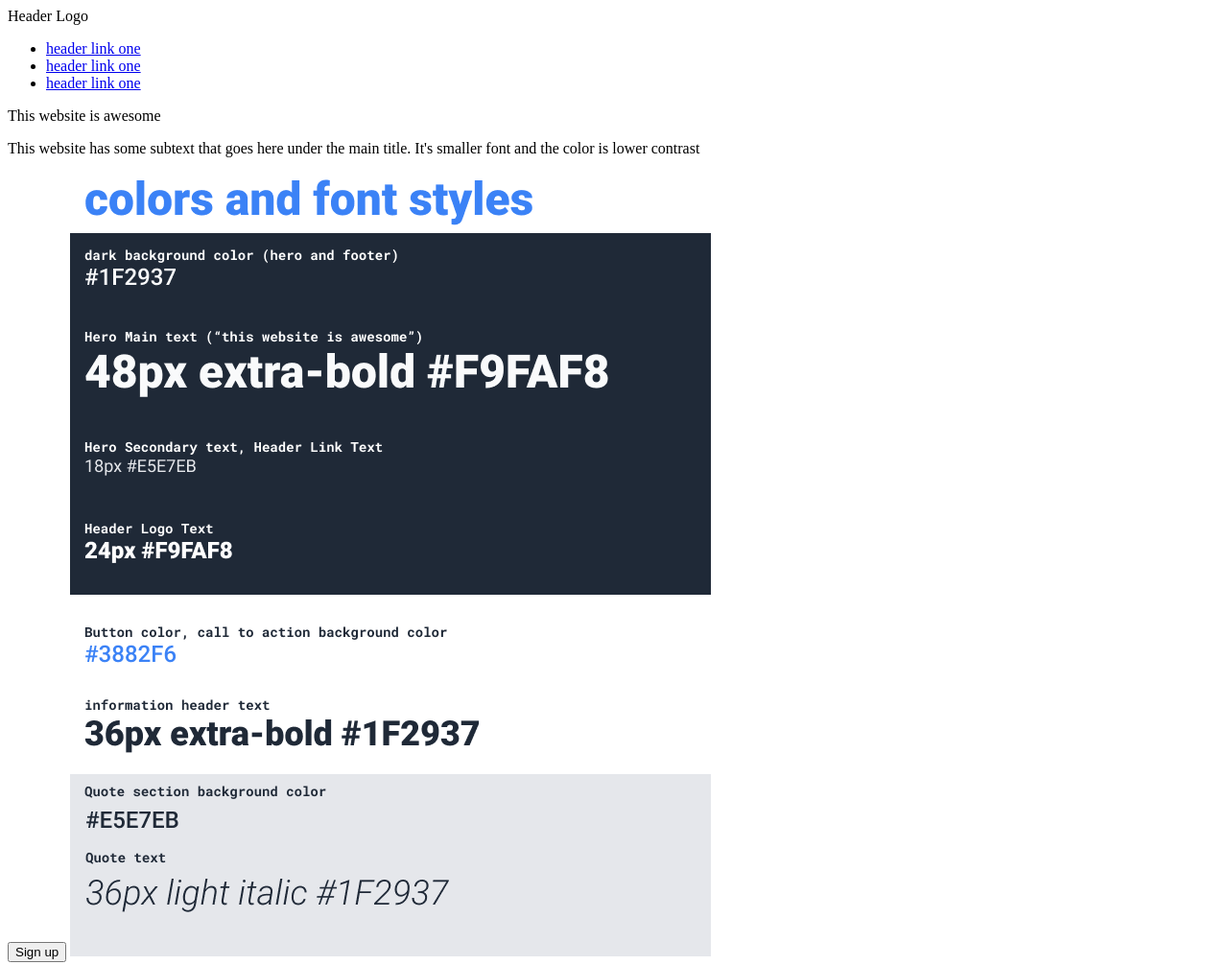
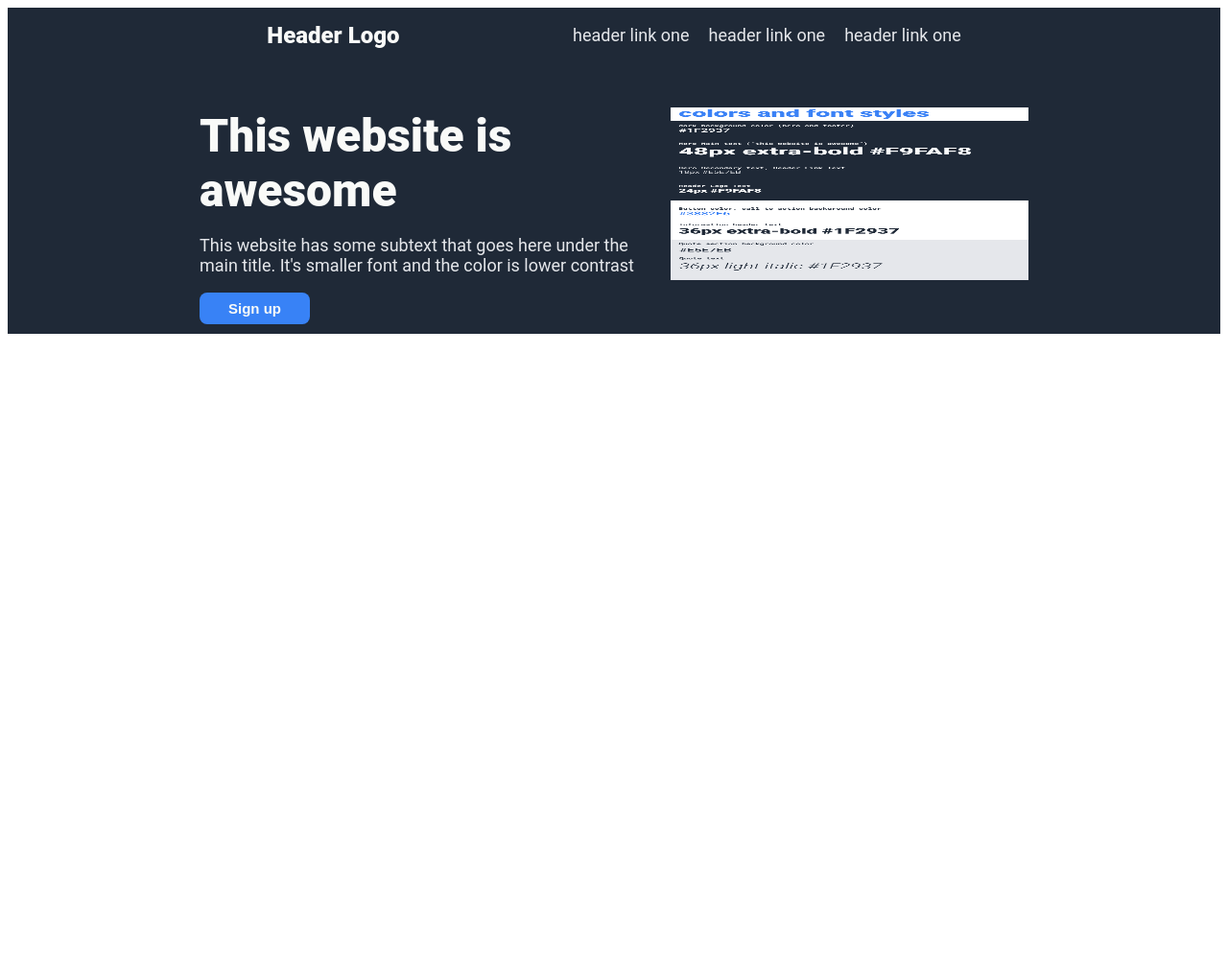
Before and after one commit to ditzaa/landing-page, a plain HTML site: page index.html in a window 1280 px wide. Shown: the whole page at 96% size. After the commit the page ends 800 px from the top, so only its background shows below. Drawn offline with Linux system fonts and the light colour scheme.

Commit message:
style first part of the page

```diff
--- a/index.html
+++ b/index.html
@@ -4,23 +4,27 @@
     <meta charset="UTF-8">
     <meta name="viewport" content="width=device-width, initial-scale=1.0">
     <title>Mockup</title>
+    <link rel="stylesheet" href="style.css">
+
 </head>
 <body>
     <div class="header-part">
      <div class="header">
       <div class="logo">Header Logo</div>
-      <ul>
+      <ul id="header-links">
         <li><a href="#">header link one</a></li>
         <li><a href="#">header link one</a></li>
         <li><a href="#">header link one</a></li>
       </ul>
+     </div>
 
-     </div>
      <div class="content-header">
-        <p id="header-title">This website is awesome</p>
-        <p id="content">This website has some subtext that goes here under the main title. It's smaller font and the color is lower contrast</p>
-        <button id="sign-up">Sign up</button>
-        <img src="./img/colors.png" alt="header-image">
+        <div id="left-content">
+         <p id="header-title">This website is awesome</p>
+         <p id="header-content">This website has some subtext that goes here under the main title. It's smaller font and the color is lower contrast</p>
+         <button id="sign-up">Sign up</button>
+        </div>
+        <img id="header-img" src="./img/colors.png" alt="header-image">
      </div>
     </div>
 
--- a/style.css
+++ b/style.css
@@ -1,3 +1,79 @@
+body{
+    font-family: 'Roboto', sans-serif;
+}
+
+.header-part{
+    background-color: #1F2937;
+    padding-bottom: 10px;
+    padding-left: 200px;
+    padding-right: 200px;
+}
+
 .header{
-    color: #1F2937;
+    display: flex;
+    justify-content: space-around;
+    align-items: center;
 }
+
+#header-title{
+    font-size: 48px;
+    color: #F9FAF8;
+    font-weight: 800;
+    margin-bottom: 10px;
+}
+
+#header-img{
+    width: 380px;
+    height: 180px;
+    display: flex;
+    flex: 0 1 1;
+}
+
+#header-content{
+    font-size: 18px;
+    color: #E5E7EB;
+}
+
+.logo{
+    font-size: 24px;
+    color:#F9FAF8;
+    font-weight: 800;
+}
+
+#header-links{
+    display: flex;
+    gap: 20px;
+    color: #E5E7EB;
+    font-size: 18px;
+}
+
+#sign-up{
+    background-color: #3882F6;
+    color:#F9FAF8;
+    padding: 8px 30px;
+    border-radius: 8px;
+    border-color: #3882F6;
+    border-style: none;
+    font-weight: 800;
+    font-size: 15px;
+}
+
+ul{
+    list-style-type: none;
+}
+
+a{
+    text-decoration: none;
+    color:#E5E7EB;
+}
+
+.content-header{
+    display: flex;
+    align-items: center;
+    justify-content: space-around;
+}
+
+#left-content{
+    width:500px;
+    padding-left: 0;
+}
```
